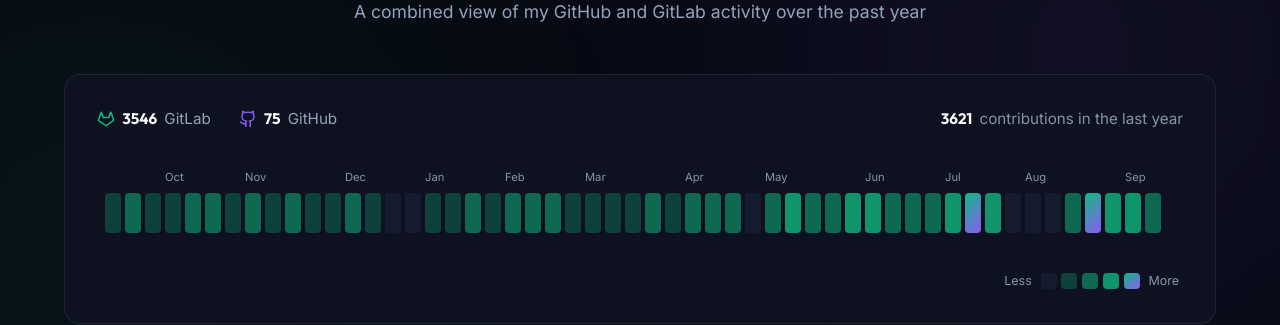
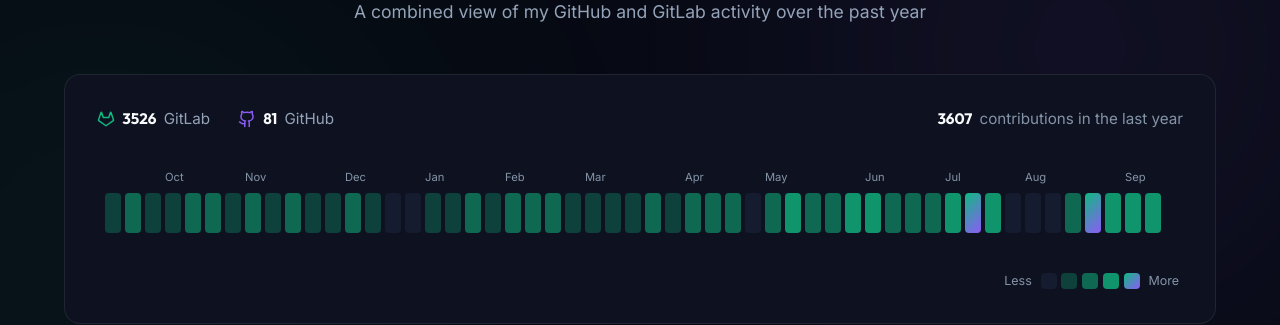
Before and after one commit to NickBourque/NickBourque.github.io, a Jekyll site: the page built from index.html, in a window 1280 px wide and 900 px high, scrolled down 2054 px. Shown: the part 151-476 px from the top of the window. Built offline with Jekyll 4.4.1, drawn with Linux system fonts in a browser that asks for light colours; nearby versions of some CDN libraries.

Commit message:
chore: refresh contributions data

```diff
--- a/_data/contributions.json
+++ b/_data/contributions.json
@@ -1,9 +1,9 @@
 {
-  "generated": "2026-09-18",
+  "generated": "2026-09-19",
   "totals": {
-    "github": 75,
-    "gitlab": 3546,
-    "combined": 3621
+    "github": 81,
+    "gitlab": 3526,
+    "combined": 3607
   },
   "max": 214,
   "weeks": [
@@ -11,8 +11,8 @@
       "weekStart": "2025-09-14",
       "monthLabel": "",
       "gh": 0,
-      "gl": 44,
-      "total": 44,
+      "gl": 4,
+      "total": 4,
       "level": 1
     },
     {
@@ -426,10 +426,10 @@
     {
       "weekStart": "2026-09-13",
       "monthLabel": "",
-      "gh": 4,
-      "gl": 88,
-      "total": 92,
-      "level": 2
+      "gh": 10,
+      "gl": 108,
+      "total": 118,
+      "level": 3
     }
   ]
 }
```
